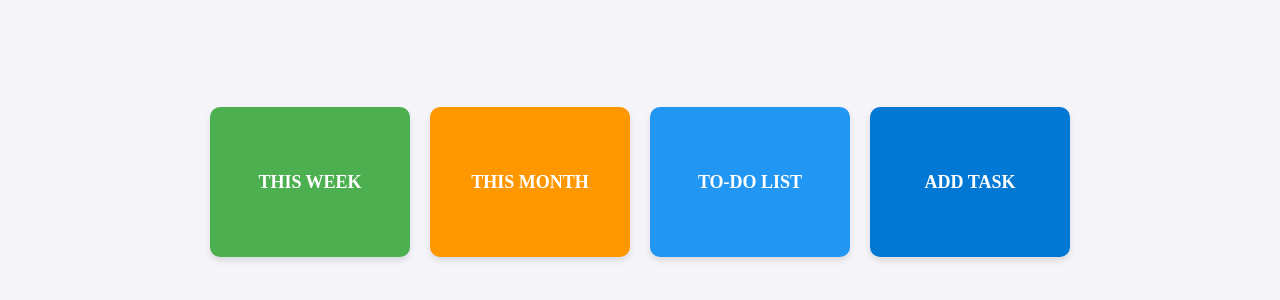
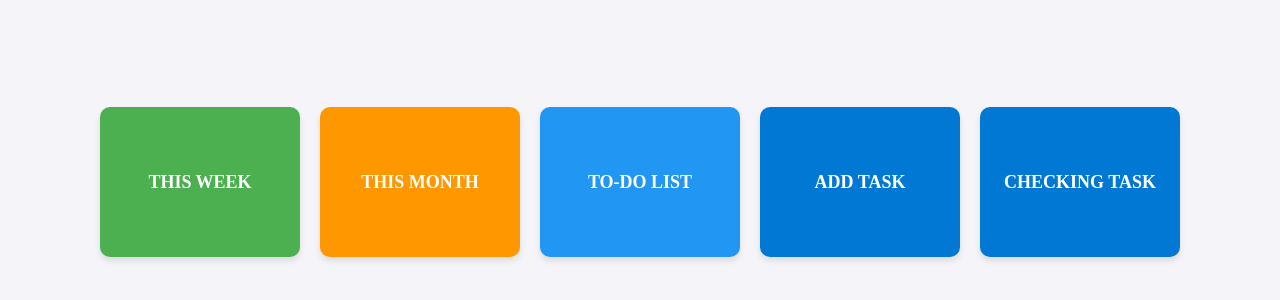
Before and after one commit to Joao14m/FocusFlow, a React (Vite) app in the folder frontend/: page /Homepage in a window 1280 px wide. Shown: the part 218-518 px from the top of the page. Built offline with nearby package versions, Linux system fonts and the light colour scheme.

Commit message:
Check Deploy

```diff
--- a/frontend/src/pages/Homepage.tsx
+++ b/frontend/src/pages/Homepage.tsx
@@ -8,6 +8,7 @@ const Homepage: React.FC = () => {
         <div className="box" id="this-month">This Month</div>
         <div className="box" id="todo-list">To-Do List</div>
         <div className="box" id="add-task">Add Task</div>
+        <div className="box" id="add-task">Checking Task</div>
     </div>
     );
 };
```
